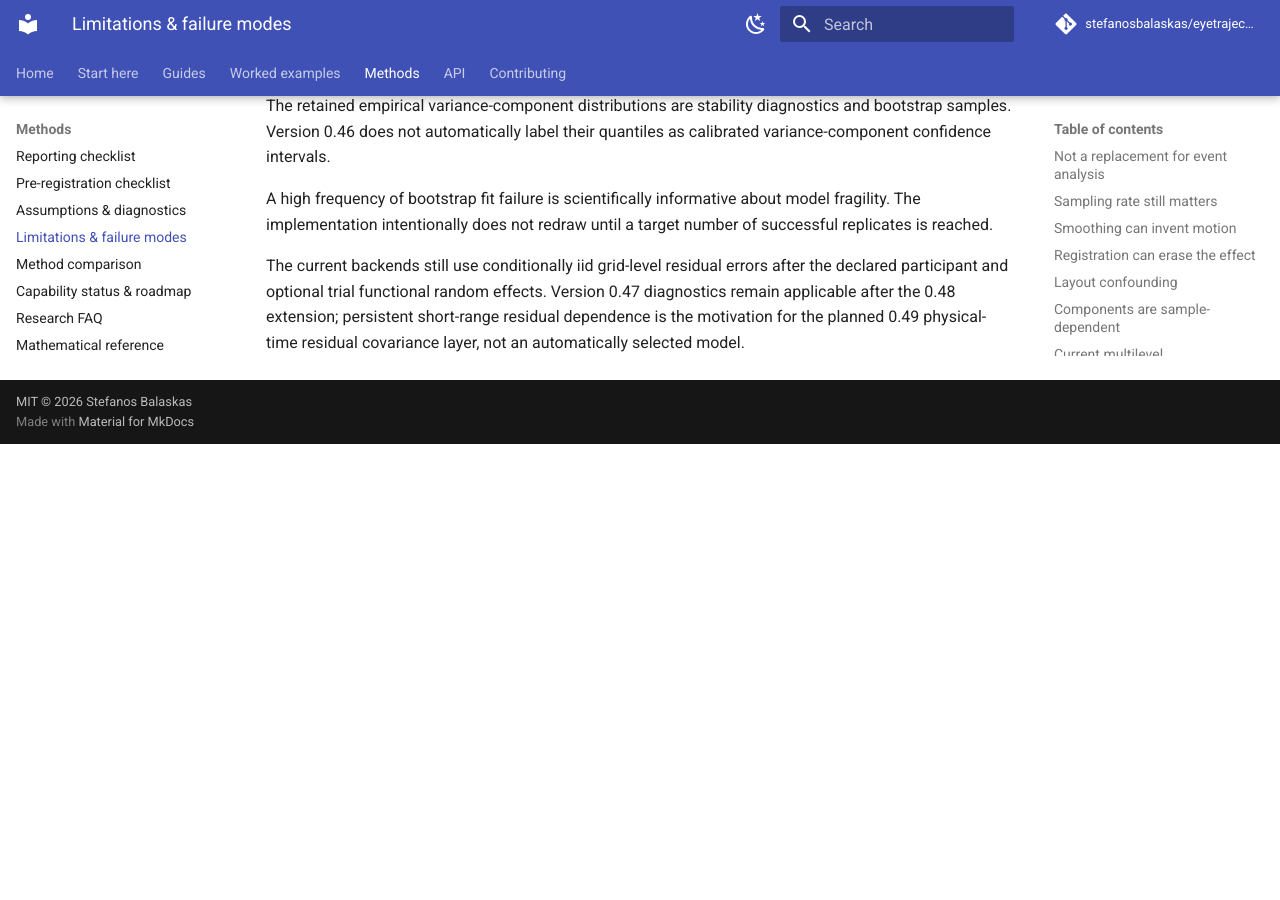
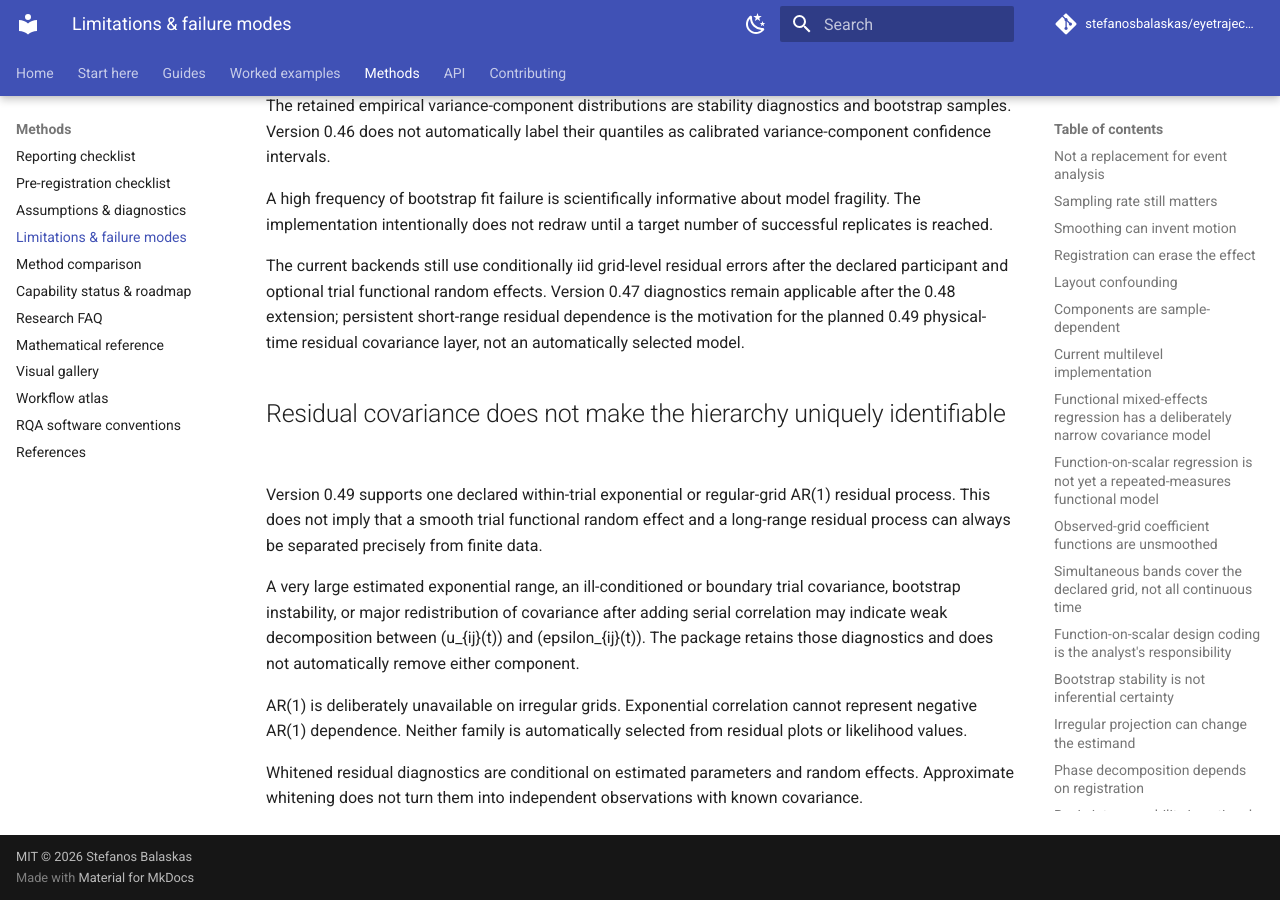
Before and after one commit to stefanosbalaskas/eyetrajectoriespy, an MkDocs documentation site: the page built from docs/methods/limitations.md, in a window 1280 px wide and 900 px high, scrolled down 32743 px. Built offline with MkDocs 1.6.1 and Material for MkDocs 9.7.7, drawn with Linux system fonts in a browser that asks for light colours; comment, search, counter and statistics services are not loaded; before the commit the page ends 33187 px from its top, so only the background shows below that.

Commit message:
Document 0.49 covariance-decomposition limitations

```diff
--- a/docs/methods/limitations.md
+++ b/docs/methods/limitations.md
@@ -996,3 +996,24 @@
 Version 0.47 diagnostics remain applicable after the 0.48 extension; persistent
 short-range residual dependence is the motivation for the planned 0.49
 physical-time residual covariance layer, not an automatically selected model.
+
+## Residual covariance does not make the hierarchy uniquely identifiable
+
+Version 0.49 supports one declared within-trial exponential or regular-grid
+AR(1) residual process. This does not imply that a smooth trial functional
+random effect and a long-range residual process can always be separated
+precisely from finite data.
+
+A very large estimated exponential range, an ill-conditioned or boundary trial
+covariance, bootstrap instability, or major redistribution of covariance after
+adding serial correlation may indicate weak decomposition between
+(u_{ij}(t)) and (epsilon_{ij}(t)). The package retains those diagnostics
+and does not automatically remove either component.
+
+AR(1) is deliberately unavailable on irregular grids. Exponential correlation
+cannot represent negative AR(1) dependence. Neither family is automatically
+selected from residual plots or likelihood values.
+
+Whitened residual diagnostics are conditional on estimated parameters and
+random effects. Approximate whitening does not turn them into independent
+observations with known covariance.
```
